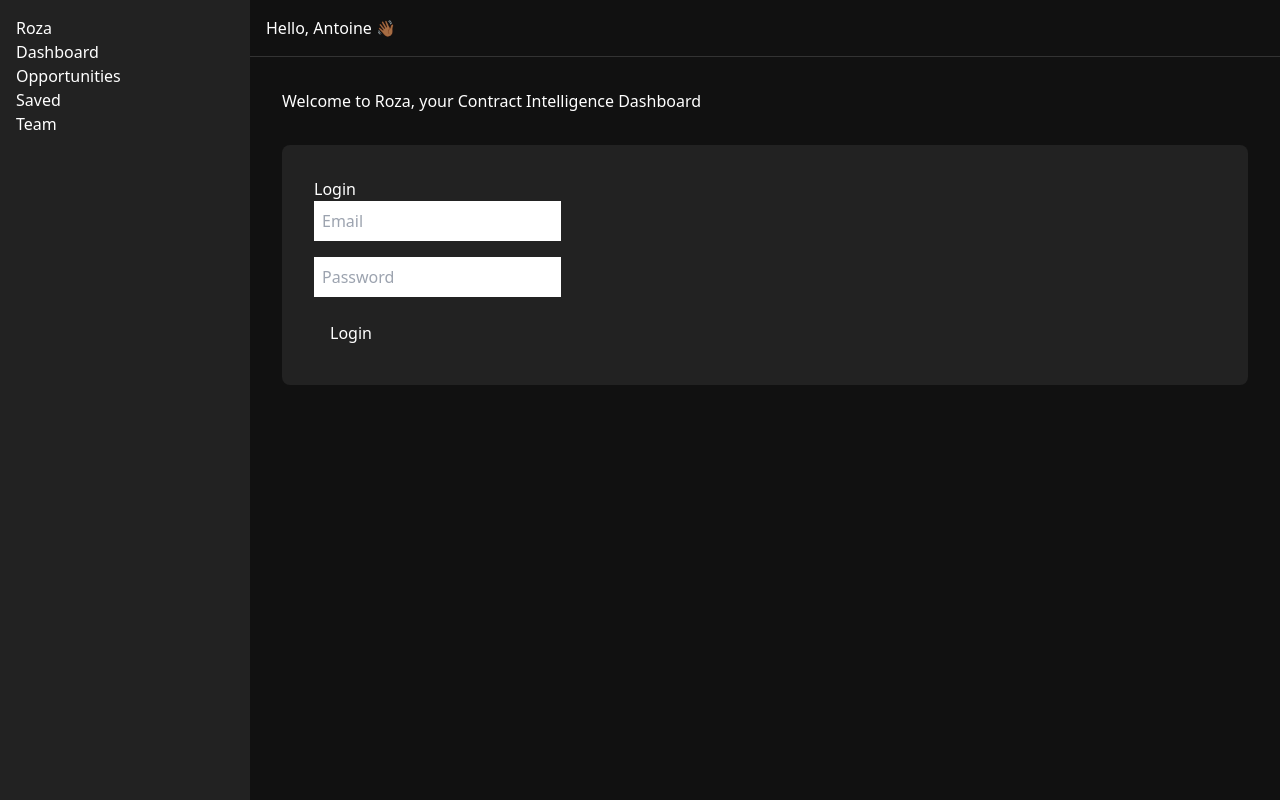
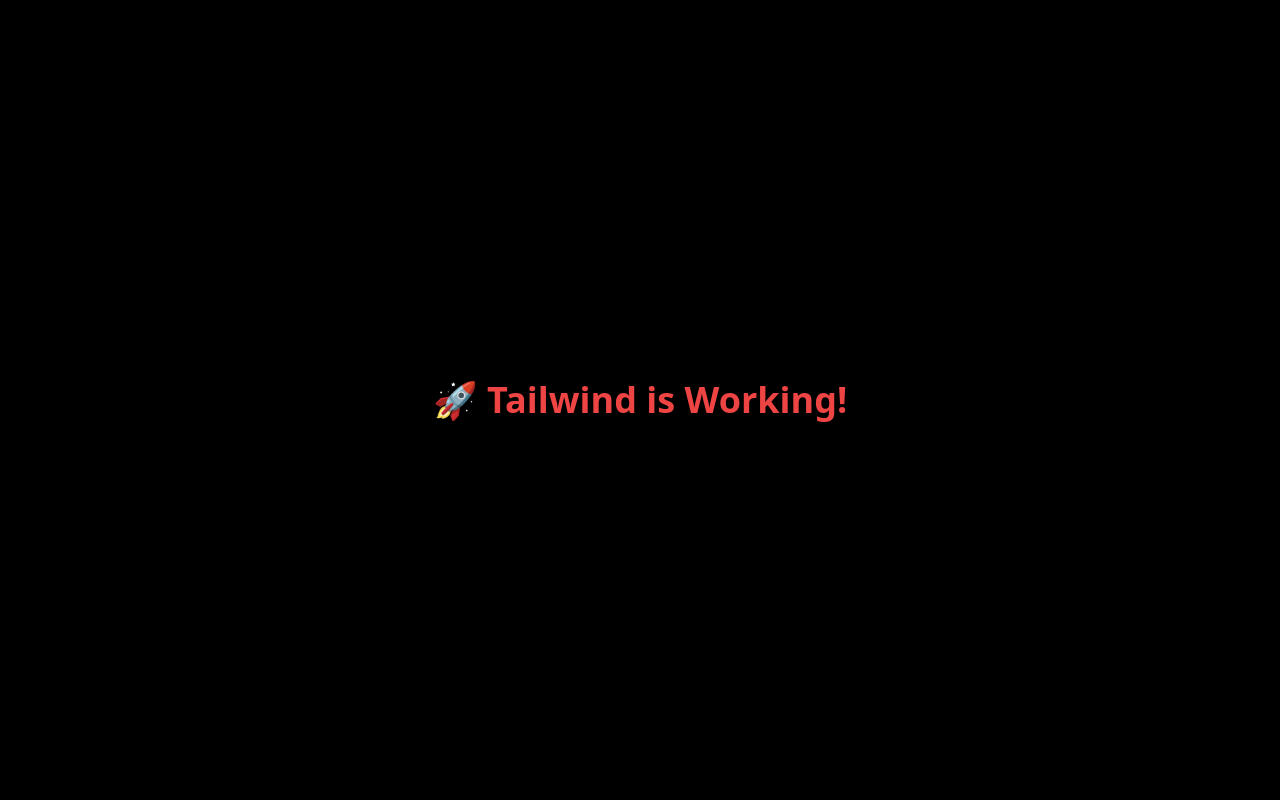
Before and after one commit to MrFord87/roza-FSG, a Next.js app: page / in a window 1280 px wide. Built offline with nearby package versions, Linux system fonts and the light colour scheme.

Commit message:
Update index.js

```diff
--- a/pages/index.js
+++ b/pages/index.js
@@ -1,18 +1,7 @@
-import Sidebar from '../components/Sidebar';
-import Header from '../components/Header';
-import LoginForm from '../components/LoginForm';
-
 export default function Home() {
   return (
-    <div style={{ display: 'flex', height: '100vh', backgroundColor: '#111' }}>
-      <Sidebar />
-      <div style={{ flex: 1, color: 'white' }}>
-        <Header />
-        <div style={{ padding: '2rem' }}>
-          <h1>Welcome to Roza, your Contract Intelligence Dashboard</h1>
-          <LoginForm/>
-        </div>
-      </div>
+    <div className="min-h-screen bg-black text-white flex items-center justify-center">
+      <h1 className="text-4xl font-bold text-red-500">🚀 Tailwind is Working!</h1>
     </div>
   );
 }
```
